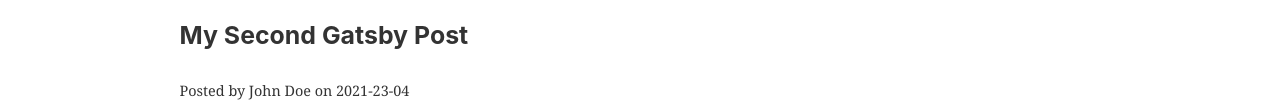
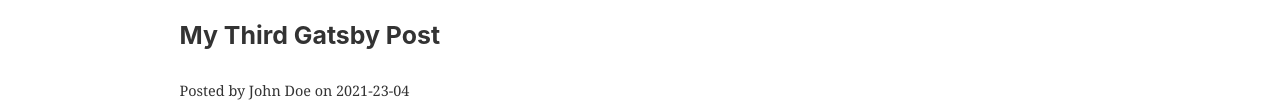
Before and after one commit to easteryard/gatsby-crash-course, a Gatsby site: page /blog in a window 1280 px wide. Shown: the part 592-704 px from the top of the page. Built offline with nearby package versions, Linux system fonts and the light colour scheme; Gatsby itself is replaced by a stand-in of ours.

Commit message:
Changed title for third post

```diff
--- a/src/pages/2021-24-04-post-three/index.md
+++ b/src/pages/2021-24-04-post-three/index.md
@@ -1,7 +1,7 @@
 ---
 path: "/post-three"
 date: "2021-23-04"
-title: "My Second Gatsby Post"
+title: "My Third Gatsby Post"
 author: "John Doe"
 ---
 
```
